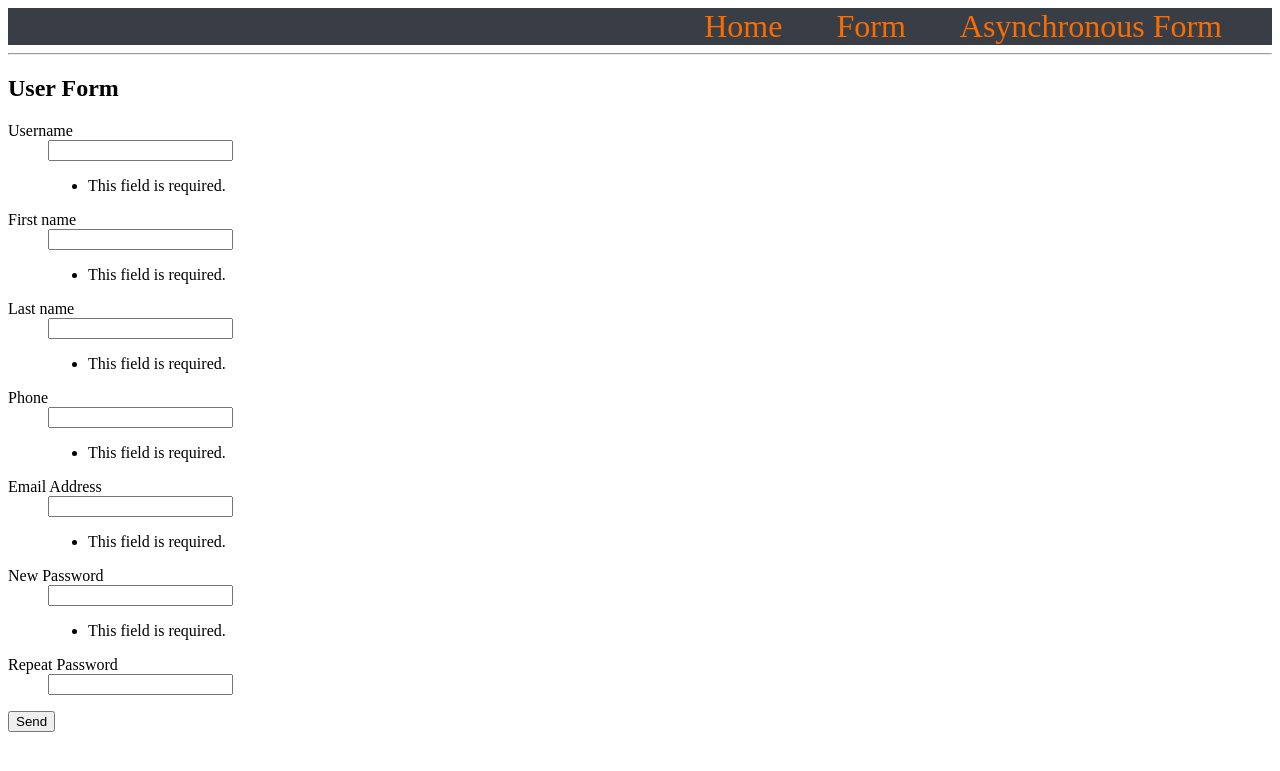
After one commit to Kinciorska/flask_user_form, a Flask app: page /async_user_form in a window 1280 px wide. The commit adds this page. Shown: the top 771 px of the page. Run offline with Flask 3, Linux system fonts and the light colour scheme; some libraries are stand-ins or nearby versions.

Commit message:
feature: added async user info view

```diff
--- a/app.py
+++ b/app.py
@@ -1,18 +1,18 @@
+import celery
 import phonenumbers
 
-from flask import Flask, render_template, request, redirect
+from celery import shared_task
+from flask import render_template, request, redirect
 from flask_bcrypt import Bcrypt
 from flask_wtf.csrf import CSRFProtect
 
 
-from settings import connection
+from settings import app, connection
 from forms import UserForm
 
 
-app = Flask(__name__)
-app.config.from_pyfile('settings.py')
+bcrypt = Bcrypt(app)
 
-bcrypt = Bcrypt(app)
 
 csrf = CSRFProtect(app)
 
@@ -33,7 +33,7 @@
     except phonenumbers.phonenumberutil.NumberParseException:
         messages.append({'title': "Error",
                          'content': "Phone number must be in format +00 123456789,"
-                                    "and must have a valid country code"})
+                                    " and must have a valid country code."})
         return False
 
 
@@ -71,5 +71,40 @@
     return render_template('user_form.html', **context)
 
 
+@shared_task
+def async_create_user_data(data):
+    cursor = connection.cursor()
+
+    username = data['username']
+    first_name = data['first_name']
+    last_name = data['last_name']
+    phone = data['phone']
+    email = data['email']
+    password = data['password']
+    hashed_password = bcrypt.generate_password_hash(password).decode('utf-8')
+
+    cursor.execute('INSERT INTO user_info (username, first_name, last_name, phone, email, password)'
+                   'VALUES (%s, %s, %s, %s, %s, %s)',
+                   (username, first_name, last_name, phone, email, hashed_password)
+                   )
+
+    connection.commit()
+
+    cursor.close()
+    connection.close()
+
+
+@app.route("/async_user_form", methods=('GET', 'POST'))
+def async_user_form():
+    form = UserForm(request.form)
+    if form.validate() and phone_validated(form.data):
+        messages.clear()
+        async_create_user_data(form.data)
+        return redirect('/')
+    context = {'form': form,
+               'messages': messages}
+    return render_template('async_user_form.html', **context)
+
+
 if __name__ == "__main__":
     app.run(debug=True)
--- a/requirements.txt
+++ b/requirements.txt
@@ -1,6 +1,8 @@
+Celery==5.4.0
 Flask==3.0.3
 flask-bcrypt==1.0.1
 Flask-WTF==1.2.1
 phonenumbers==8.13.37
 psycopg2-binary==2.9.9
 python-dotenv==1.0.1
+redis==5.0.4
--- /dev/null
+++ b/templates/async_user_form.html
@@ -0,0 +1,30 @@
+{% extends 'base.html' %}
+{% from "_formhelpers.html" import render_field %}
+
+{% block title %} Form {% endblock %}
+
+{% block content %}
+<h2>User Form</h2>
+
+{% for message in messages %}
+        <div class='message'>
+            <h3>{{ message['title'] }}</h3>
+            <p>{{ message['content'] }}</p>
+        </div>
+    {% endfor %}
+
+<form method="POST">
+    {{ form.csrf_token }}
+   <dl>
+        {{ render_field(form.username) }}
+        {{ render_field(form.first_name) }}
+        {{ render_field(form.last_name) }}
+        {{ render_field(form.phone) }}
+        {{ render_field(form.email) }}
+        {{ render_field(form.password) }}
+        {{ render_field(form.confirm) }}
+  </dl>
+  <p><input type=submit value=Send>
+</form>
+
+{% endblock %}
--- a/templates/base.html
+++ b/templates/base.html
@@ -25,7 +25,7 @@
     <nav>
         <a href="{{ url_for('hello') }}">Home</a>
         <a href="{{ url_for('user_form') }}">Form</a>
-        <a href="#">Asynchronous Form</a>
+        <a href="{{ url_for('async_user_form') }}">Asynchronous Form</a>
     </nav>
     <hr>
     <div class="content">
```
Also changed, not shown: settings.py (+45 -1 lines), README.md, 3 other files.
